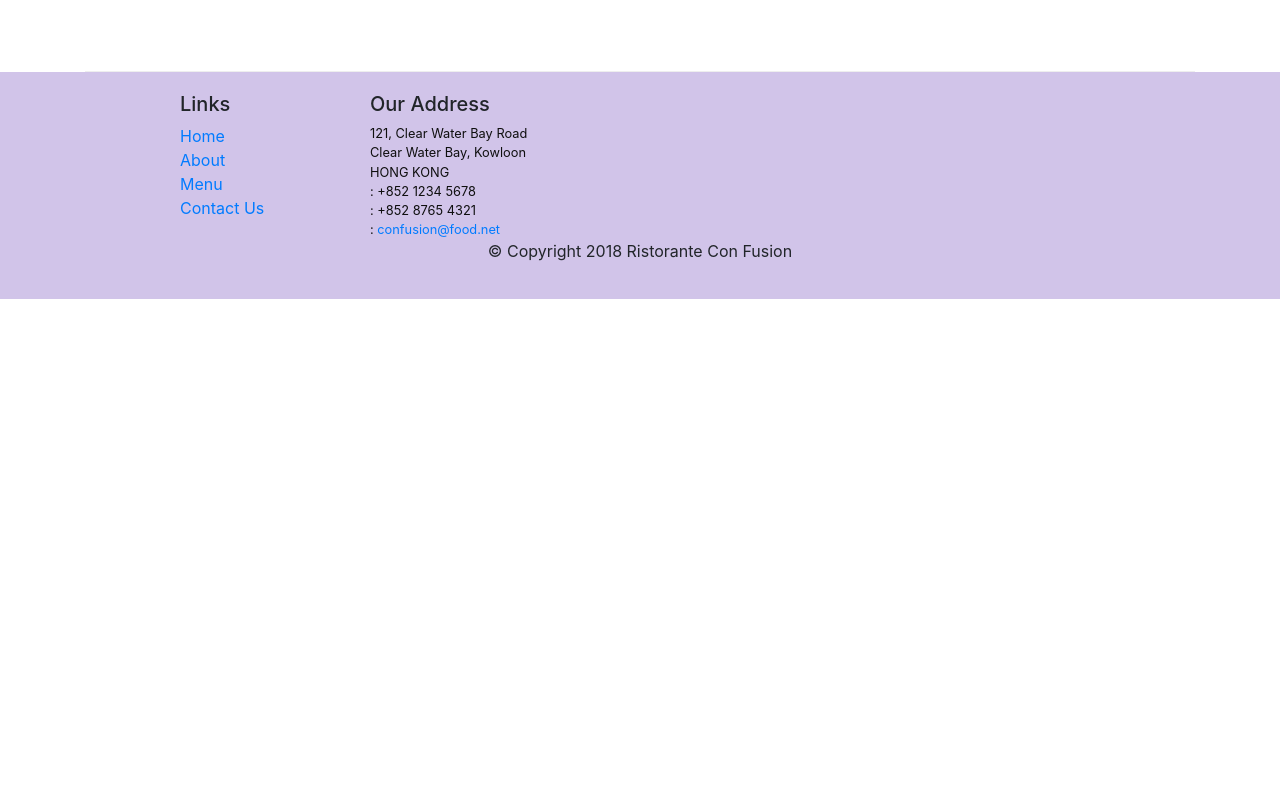
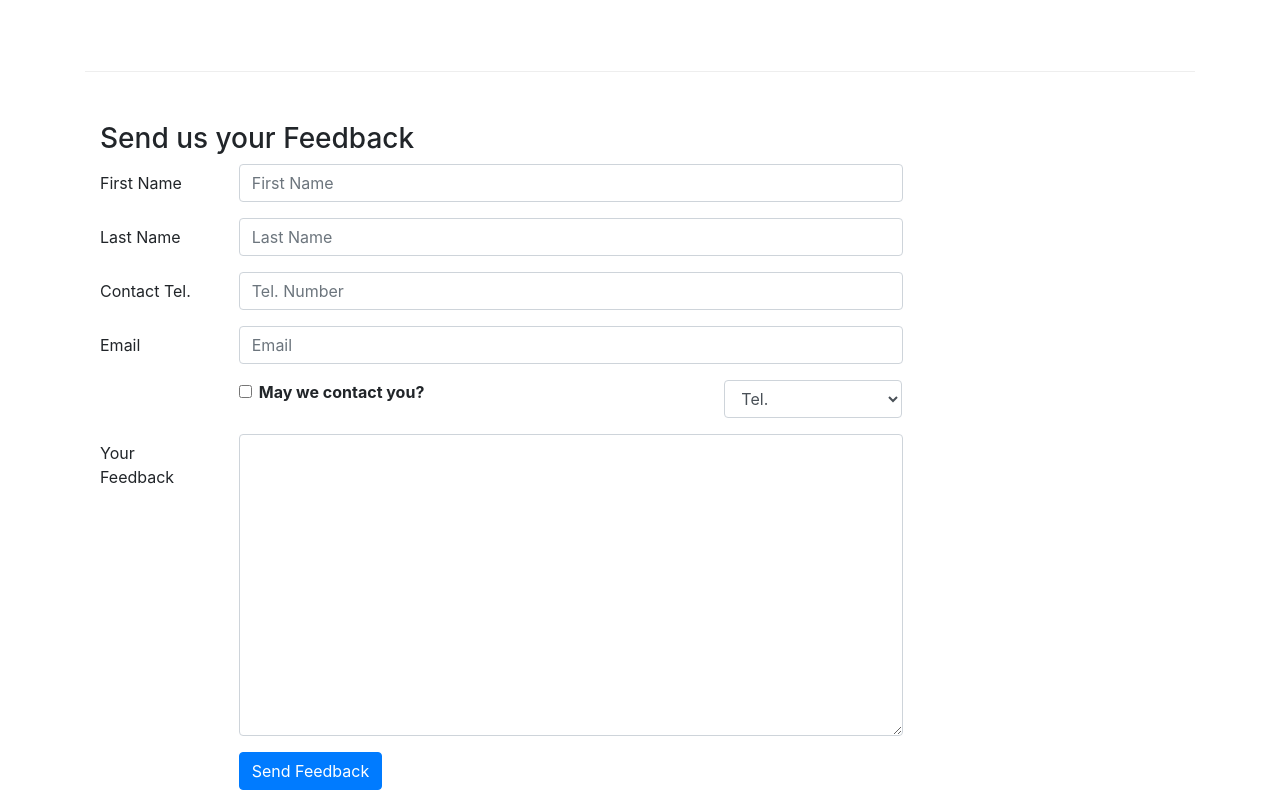
Before and after one commit to Arihant416/confusion-Coursera, a React (Create React App) app: page /contactus in a window 1280 px wide. Shown: the part 800-1600 px from the top of the page. Before the commit the page ends 1099 px from the top, so only its background shows below. Built offline with nearby package versions, Linux system fonts and the light colour scheme; the HTML template or start-up script is replaced by a standard one.

Commit message:
Controlled forms

```diff
--- a/src/components/ContactComponents.js
+++ b/src/components/ContactComponents.js
@@ -1,7 +1,48 @@
-import React from 'react';
-import { Breadcrumb, BreadcrumbItem } from 'reactstrap';
+import React, { Component } from 'react';
+import {
+    Breadcrumb,
+    BreadcrumbItem,
+    Button,
+    Form,
+    FormGroup,
+    Label,
+    Input,
+    Col,
+} from 'reactstrap';
 import { Link } from 'react-router-dom';
-function Contact(props) {
+
+class Contact extends Component {
+    constructor(props) {
+        super(props);
+        this.state = {
+            firstname: '',
+            lastname: '',
+            telnum: '',
+            email: '',
+            agree: false,
+            contactType: 'Tel',
+            message: '',
+        };
+        this.handleSubmit = this.handleSubmit.bind(this);
+        this.handleInputChange = this.handleInputChange.bind(this);
+    }
+
+    handleInputChange(event) {
+        const target = event.target;
+        const value =
+            target.type === 'checkbox' ? target.checked : target.value;
+        const name = target.name;
+
+        this.setState({
+            [name]: value,
+        });
+    }
+    handleSubmit(event) {
+        console.log('Current state is' + JSON.stringify(this.state));
+        alert(JSON.stringify(this.state));
+        event.preventDefault();
+    }
+    render() {
         return (
             <div className='container'>
                 <div className='row'>
@@ -66,8 +107,128 @@
                         </div>
                     </div>
                 </div>
+                <div className='row row-content'>
+                    <div className='col-12'>
+                        <h3>Send us your Feedback</h3>
+                    </div>
+                    <div className='col-12 col-md-9'>
+                        <Form onSubmit={this.handleSubmit}>
+                            <FormGroup row>
+                                <Label htmlFor='firstname' md={2}>
+                                    First Name
+                                </Label>
+                                <Col md={10}>
+                                    <Input
+                                        type='text'
+                                        id='firstname'
+                                        name='firstname'
+                                        placeholder='First Name'
+                                        value={this.state.firstname}
+                                        onChange={this.handleInputChange}
+                                    />
+                                </Col>
+                            </FormGroup>
+                            <FormGroup row>
+                                <Label htmlFor='lastname' md={2}>
+                                    Last Name
+                                </Label>
+                                <Col md={10}>
+                                    <Input
+                                        type='text'
+                                        id='lastname'
+                                        name='lastname'
+                                        placeholder='Last Name'
+                                        value={this.state.lastname}
+                                        onChange={this.handleInputChange}
+                                    />
+                                </Col>
+                            </FormGroup>
+                            <FormGroup row>
+                                <Label htmlFor='telnum' md={2}>
+                                    Contact Tel.
+                                </Label>
+                                <Col md={10}>
+                                    <Input
+                                        type='tel'
+                                        id='telnum'
+                                        name='telnum'
+                                        placeholder='Tel. Number'
+                                        value={this.state.telnum}
+                                        onChange={this.handleInputChange}
+                                    />
+                                </Col>
+                            </FormGroup>
+                            <FormGroup row>
+                                <Label htmlFor='email' md={2}>
+                                    Email
+                                </Label>
+                                <Col md={10}>
+                                    <Input
+                                        type='email'
+                                        id='email'
+                                        name='email'
+                                        placeholder='Email'
+                                        value={this.state.email}
+                                        onChange={this.handleInputChange}
+                                    />
+                                </Col>
+                            </FormGroup>
+                            <FormGroup row>
+                                <Col md={{ size: 6, offset: 2 }}>
+                                    <FormGroup check>
+                                        <Label check>
+                                            <Input
+                                                type='checkbox'
+                                                name='agree'
+                                                checked={this.state.agree}
+                                                onChange={
+                                                    this.handleInputChange
+                                                }
+                                            />{' '}
+                                            <strong>May we contact you?</strong>
+                                        </Label>
+                                    </FormGroup>
+                                </Col>
+                                <Col md={{ size: 3, offset: 1 }}>
+                                    <Input
+                                        type='select'
+                                        name='contactType'
+                                        value={this.state.contactType}
+                                        onChange={this.handleInputChange}
+                                    >
+                                        <option>Tel.</option>
+                                        <option>Email</option>
+                                    </Input>
+                                </Col>
+                            </FormGroup>
+                            <FormGroup row>
+                                <Label htmlFor='message' md={2}>
+                                    Your Feedback
+                                </Label>
+                                <Col md={10}>
+                                    <Input
+                                        type='textarea'
+                                        id='message'
+                                        name='message'
+                                        rows='12'
+                                        value={this.state.message}
+                                        onChange={this.handleInputChange}
+                                    />
+                                </Col>
+                            </FormGroup>
+                            <FormGroup row>
+                                <Col md={{ size: 10, offset: 2 }}>
+                                    <Button type='submit' color='primary'>
+                                        Send Feedback
+                                    </Button>
+                                </Col>
+                            </FormGroup>
+                        </Form>
+                    </div>
+                </div>
             </div>
         );
     }
+}
 
 export default Contact;
```
Lines whose indentation alone changed are shown as unchanged.
